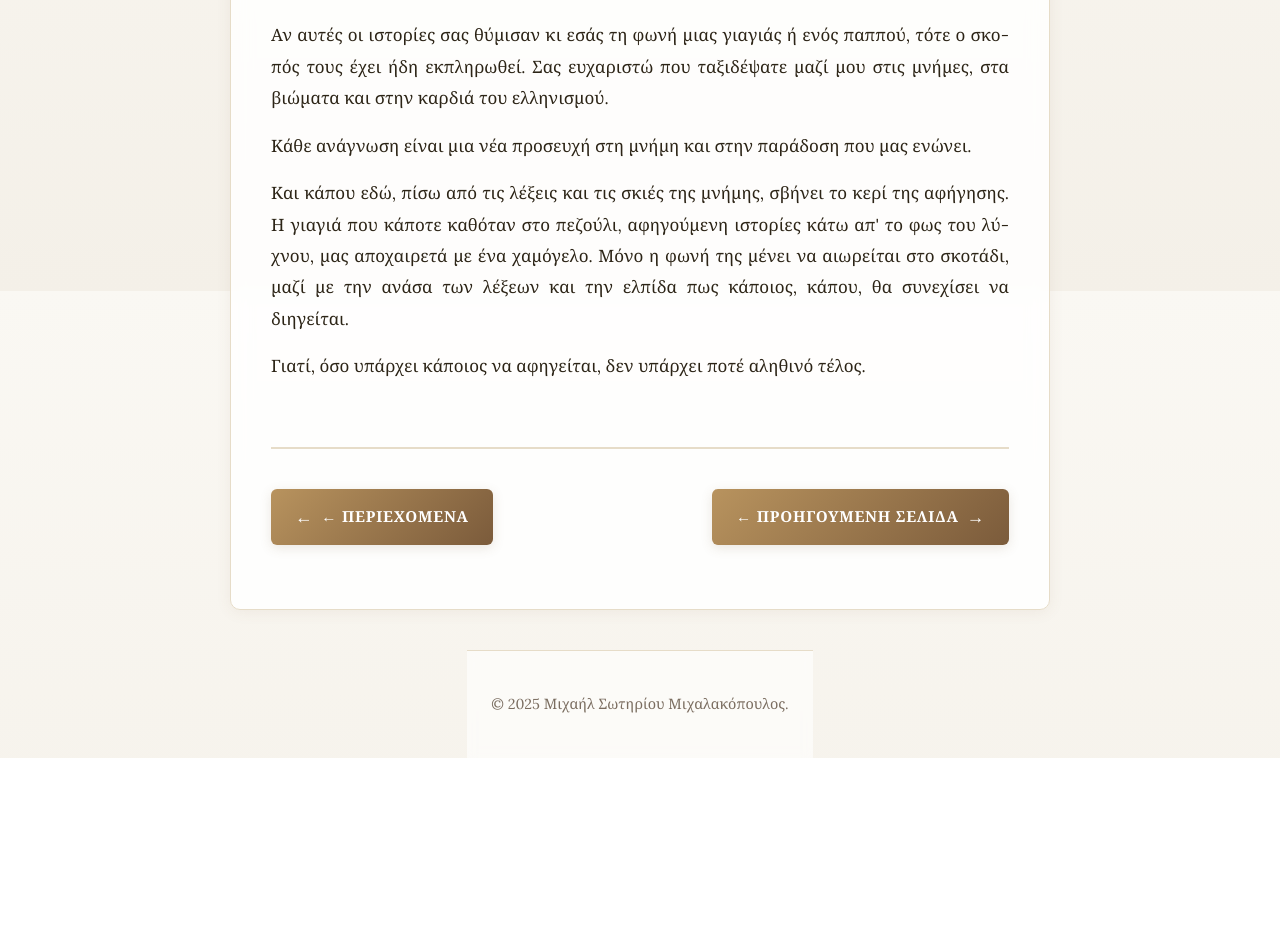
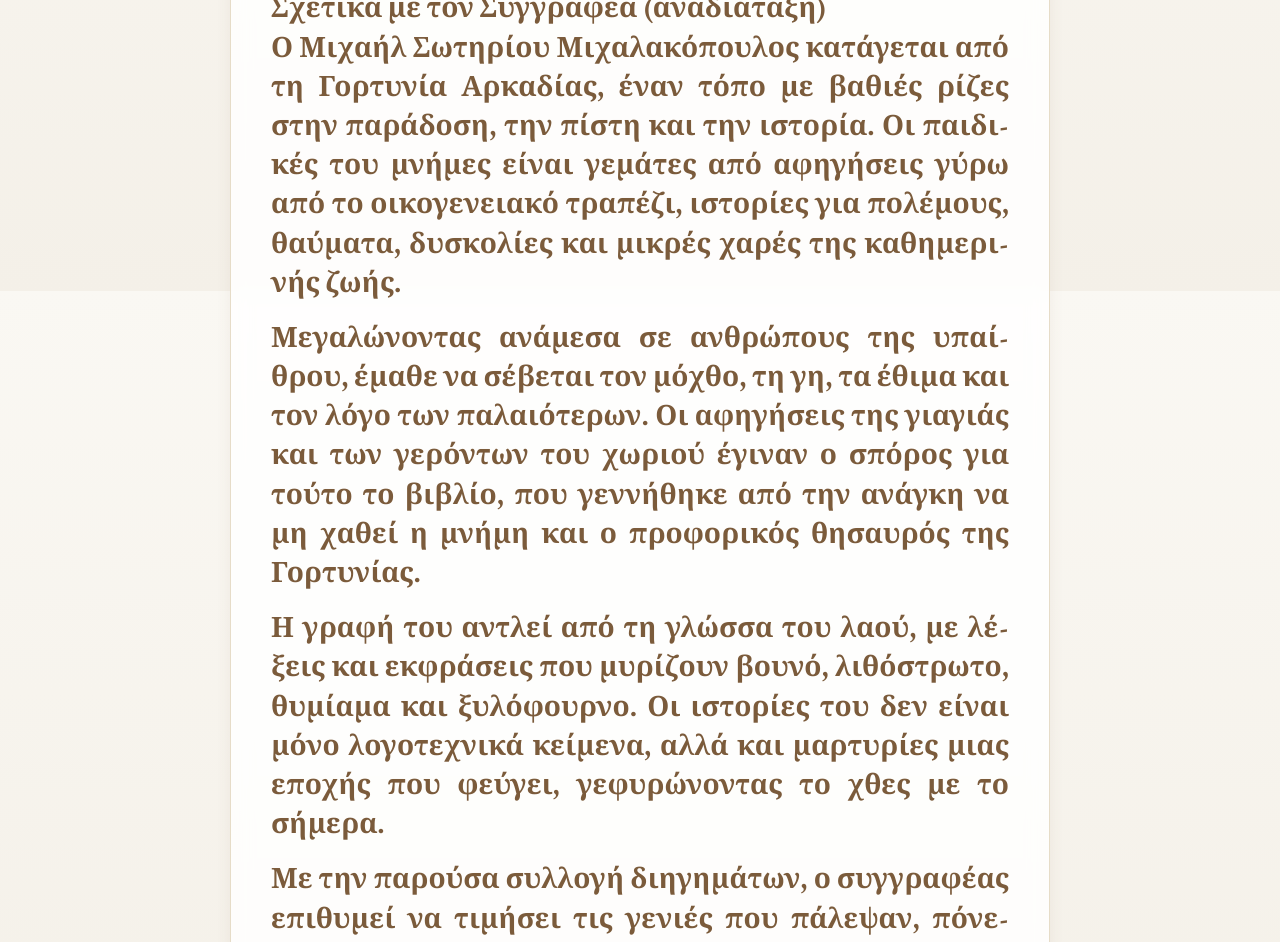
Before and after one commit to Michelis2023/oi-istories-pou-elege-i-giagia, a plain HTML site: page 19.html in a window 1280 px wide. Shown: the part 509-1451 px from the top of the page. Before the commit the page ends 1267 px from the top, so only its background shows below. Drawn offline with nearby package versions, Linux system fonts and the light colour scheme.

Commit message:
UΕνημέρωση 19.html - Σχετικά με τον Συγγραφέα (αναδιάταξη)

```diff
--- a/19.html
+++ b/19.html
@@ -2,7 +2,7 @@
 <html lang="el">
 <head>
   <meta charset="UTF-8">
-  <title>Ευχαριστίες προς τον αναγνώστη – Οι ιστορίες που έλεγε η γιαγιά</title>
+  <title>Σχετικά με τον Συγγραφέα – Οι ιστορίες που έλεγε η γιαγιά</title>
   <meta name="viewport" content="width=device-width, initial-scale=1">
   <link rel="stylesheet" href="assets/css/style.css">
 </head>
@@ -11,37 +11,43 @@
   <!-- Sticky Navigation Bar -->
   <nav class="sticky-nav">
     <div class="sticky-nav-inner">
-            <span class="sticky-nav-title">Ευχαριστίες</span>
+      <span class="sticky-nav-title">Σχετικά με τον Συγγραφέα</span>
       <div class="sticky-nav-buttons">
         <a href="index.html">Περιεχόμενα</a>
         <a href="18.html" class="nav-prev">Προηγούμενο</a>
+        <a href="20.html" class="nav-next">Επόμενο</a>
       </div>
     </div>
   </nav>
+
   <header class="site-header">
     <h1>Οι ιστορίες που έλεγε η γιαγιά</h1>
     <p class="subtitle">Λαϊκά και παραδοσιακά διηγήματα</p>
   </header>
 
   <main class="content">
-    <h2>Ευχαριστίες προς τον αναγνώστη</h2>
+    <h2>Σχετικά με τον Συγγραφέα<Ενημέρωση 19.html - Σχετικά με τον Συγγραφέα (αναδιάταξη)
 
-    <p>Αν αυτές οι ιστορίες σας θύμισαν κι εσάς τη φωνή μιας γιαγιάς ή ενός παππού, τότε ο σκοπός τους έχει ήδη εκπληρωθεί. Σας ευχαριστώ που ταξιδέψατε μαζί μου στις μνήμες, στα βιώματα και στην καρδιά του ελληνισμού.</p>
+    <p>Ο Μιχαήλ Σωτηρίου Μιχαλακόπουλος κατάγεται από τη Γορτυνία Αρκαδίας, έναν τόπο με βαθιές ρίζες στην παράδοση, την πίστη και την ιστορία. Οι παιδικές του μνήμες είναι γεμάτες από αφηγήσεις γύρω από το οικογενειακό τραπέζι, ιστορίες για πολέμους, θαύματα, δυσκολίες και μικρές χαρές της καθημερινής ζωής.</p>
 
-    <p>Κάθε ανάγνωση είναι μια νέα προσευχή στη μνήμη και στην παράδοση που μας ενώνει.</p>
+    <p>Μεγαλώνοντας ανάμεσα σε ανθρώπους της υπαίθρου, έμαθε να σέβεται τον μόχθο, τη γη, τα έθιμα και τον λόγο των παλαιότερων. Οι αφηγήσεις της γιαγιάς και των γερόντων του χωριού έγιναν ο σπόρος για τούτο το βιβλίο, που γεννήθηκε από την ανάγκη να μη χαθεί η μνήμη και ο προφορικός θησαυρός της Γορτυνίας.</p>
 
-    <p>Και κάπου εδώ, πίσω από τις λέξεις και τις σκιές της μνήμης, σβήνει το κερί της αφήγησης. Η γιαγιά που κάποτε καθόταν στο πεζούλι, αφηγούμενη ιστορίες κάτω απ' το φως του λύχνου, μας αποχαιρετά με ένα χαμόγελο. Μόνο η φωνή της μένει να αιωρείται στο σκοτάδι, μαζί με την ανάσα των λέξεων και την ελπίδα πως κάποιος, κάπου, θα συνεχίσει να διηγείται.</p>
+    <p>Η γραφή του αντλεί από τη γλώσσα του λαού, με λέξεις και εκφράσεις που μυρίζουν βουνό, λιθόστρωτο, θυμίαμα και ξυλόφουρνο. Οι ιστορίες του δεν είναι μόνο λογοτεχνικά κείμενα, αλλά και μαρτυρίες μιας εποχής που φεύγει, γεφυρώνοντας το χθες με το σήμερα.</p>
 
-    <p>Γιατί, όσο υπάρχει κάποιος να αφηγείται, δεν υπάρχει ποτέ αληθινό τέλος.</p>
+    <p>Με την παρούσα συλλογή διηγημάτων, ο συγγραφέας επιθυμεί να τιμήσει τις γενιές που πάλεψαν, πόνεσαν, πίστεψαν και στάθηκαν όρθιες, αλλά και να χαρίσει στους νεότερους μια ζωντανή εικόνα του τόπου και της ψυχής των προγόνων τους. Η Γορτυνία, με τις εκκλησιές, τα μοναστήρια, τις γιορτές και τα πανηγύρια της, αποτελεί για εκείνον ανεξάντλητη πηγή έμπνευσης.</p>
+
+    <p>Η ενασχόλησή του με τη λογοτεχνία και την παράδοση είναι τρόπος ζωής· ένας συνεχής διάλογος με τον Θεό, την ιστορία και τον άνθρωπο. Κάθε σελίδα είναι ένα κερί αναμμένο στη μνήμη όσων έφυγαν και ένα κάλεσμα σε όσους ζουν να αγαπήσουν βαθύτερα την πίστη, την πατρίδα και τον συνάνθρωπο.</p>
 
     <div class="nav-links">
       <a href="index.html">← Περιεχόμενα</a>
-      <a href="18.html">← Προηγούμενη σελίδα</a>
+      <a href="18.html">← Προηγούμενο διήγημα</a>
+      <a href="20.html">Επόμενο →</a>
     </div>
   </main>
 
   <footer class="site-footer">
     <p>© 2025 Μιχαήλ Σωτηρίου Μιχαλακόπουλος.</p>
   </footer>
+
 </body>
 </html>
```
Lines whose indentation alone changed are shown as unchanged.
